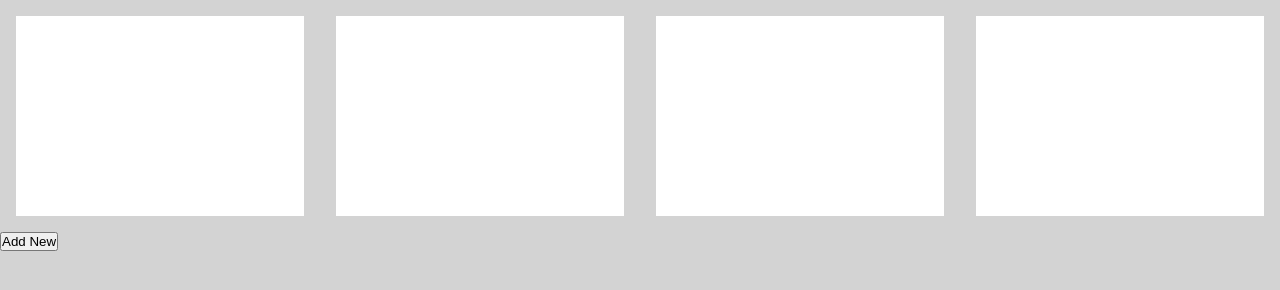
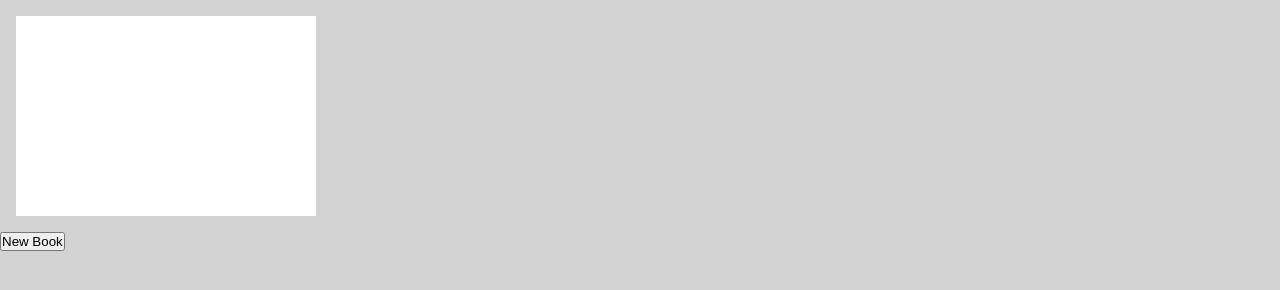
Before and after one commit to AlexBuly/project-library, a plain HTML site: page index.html in a window 1280 px wide. Drawn offline with Linux system fonts and the light colour scheme.

Commit message:
Remove example cards

```diff
--- a/index.html
+++ b/index.html
@@ -10,12 +10,9 @@
 <body>
     <div class="container">
         <div class="bookCards">
-            <div class="card1 card"></div>
-            <div class="card2 card"></div>
-            <div class="card3 card"></div>
-            <div class="card4 card"></div>
+            <div class="card"></div>
         </div>
-        <button class="new" onclick="addBooktoLibrary()">Add New</button>
+        <button class="new" onclick="addBooktoLibrary()">New Book</button>
     </div>
 </body>
 </html>
```
